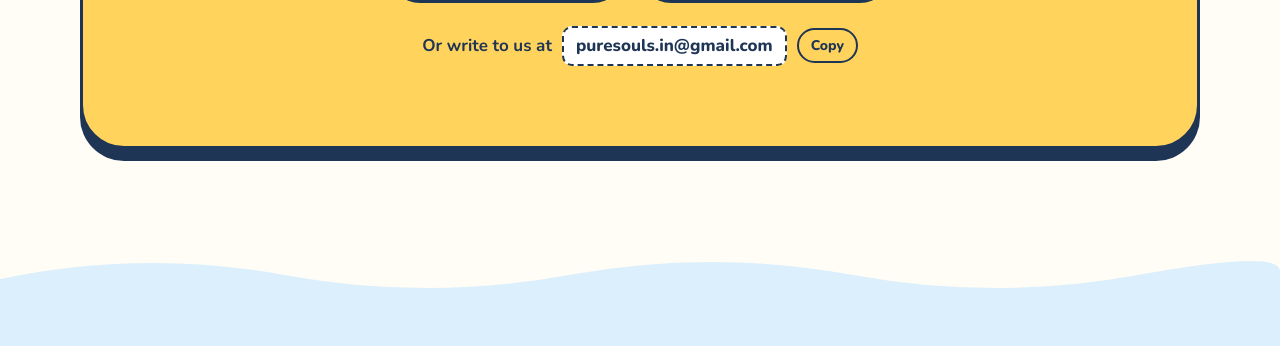
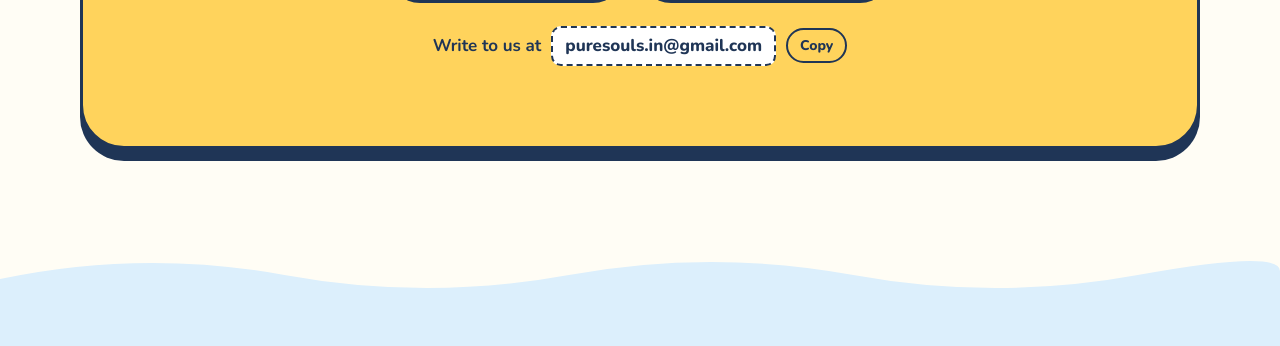
Before and after one commit to jiyachawla1/puresouls.in, a plain HTML site: page index.html in a window 1280 px wide. Shown: the part 7416-7762 px from the top of the page. Drawn offline with nearby package versions, Linux system fonts and the light colour scheme.

Commit message:
Update index.html

```diff
--- a/index.html
+++ b/index.html
@@ -702,7 +702,7 @@ body::before {
           <svg viewBox="0 0 20 20" aria-hidden="true"><rect x="2.5" y="4.5" width="15" height="11" rx="2" fill="none" stroke="currentColor" stroke-width="2.2"/><path d="M3 5.5 L10 11 L17 5.5" fill="none" stroke="currentColor" stroke-width="2.2" stroke-linejoin="round"/></svg>
         </a>
       </div>
-      <p class="mail-line">Or write to us at <code id="email">puresouls.in@gmail.com</code> <button class="copy-btn" id="copy-email" type="button">Copy</button></p>
+      <p class="mail-line">Write to us at <code id="email">puresouls.in@gmail.com</code> <button class="copy-btn" id="copy-email" type="button">Copy</button></p>
     </div>
   </div>
 </section>
```
